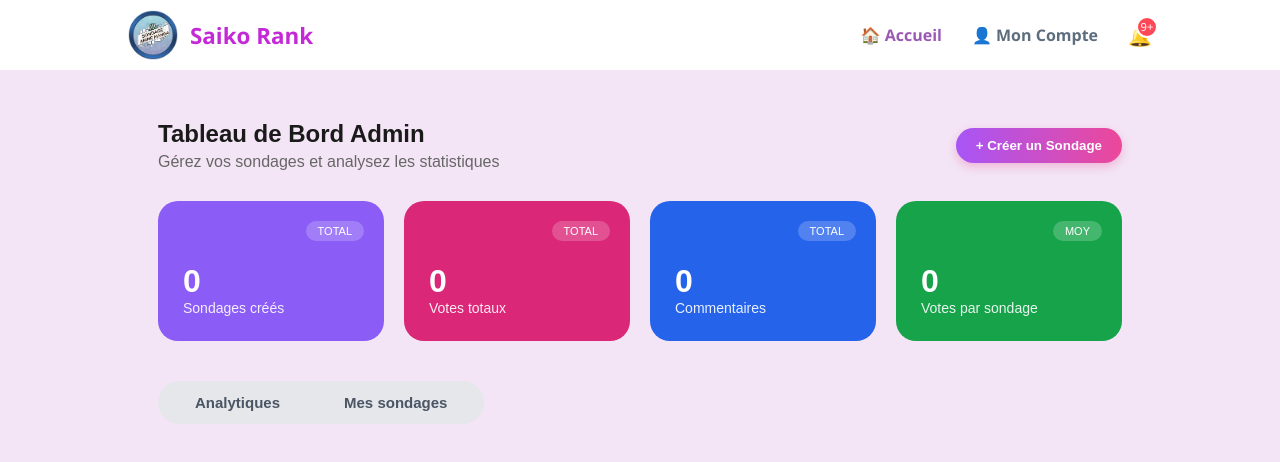
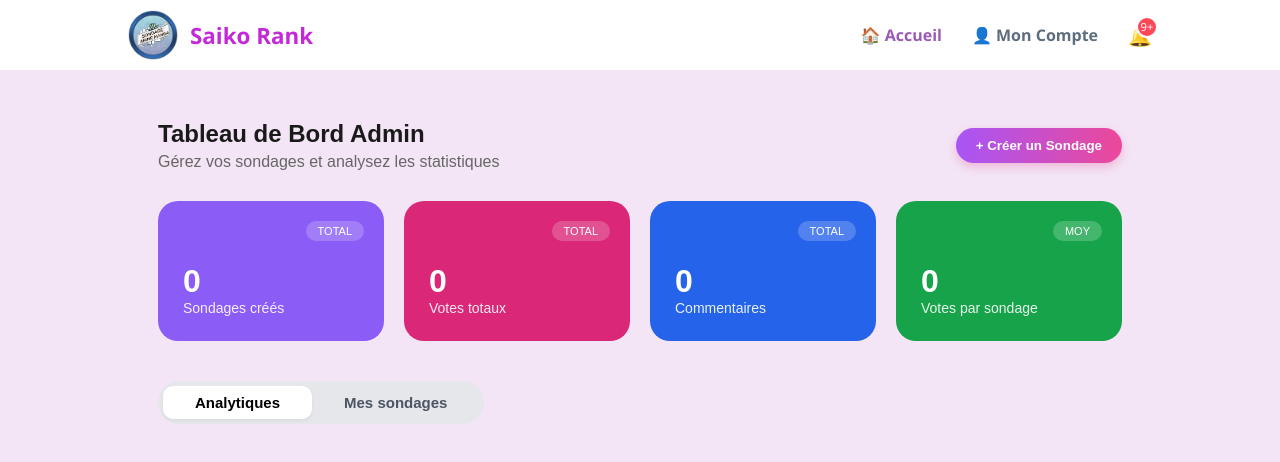
Before and after one commit to nonyx69/Anime_Vote_Front, an Angular app: page /admin in a window 1280 px wide. Shown: the top 462 px of the page. Built offline with nearby package versions, Linux system fonts and the light colour scheme.

Commit message:
Bouton par defaut = Analytiques sur page ADMIN

```diff
--- a/src/app/features/users/admin/admin.ts
+++ b/src/app/features/users/admin/admin.ts
@@ -7,7 +7,7 @@
   styleUrl: 'admin.component.css',
 })
 export class AdminComponent {
-  selectedTab: 'Analytiques' | 'Mes sondages' | undefined;
+  selectedTab: 'Analytiques' | 'Mes sondages' = 'Analytiques';
 
   constructor() {}
 
@@ -15,7 +15,7 @@
    *
    * @param tab
    */
-  selectTab(tab: 'Analytiques' | 'Mes sondages' | undefined) {
+  selectTab(tab: 'Analytiques' | 'Mes sondages') {
     this.selectedTab = tab;
     console.log(`Filtre sélectionné : ${tab}`);
   }
```
